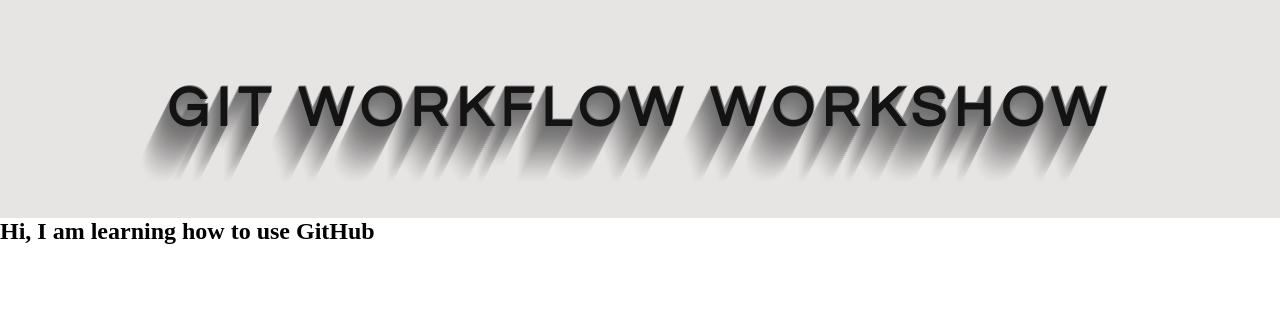
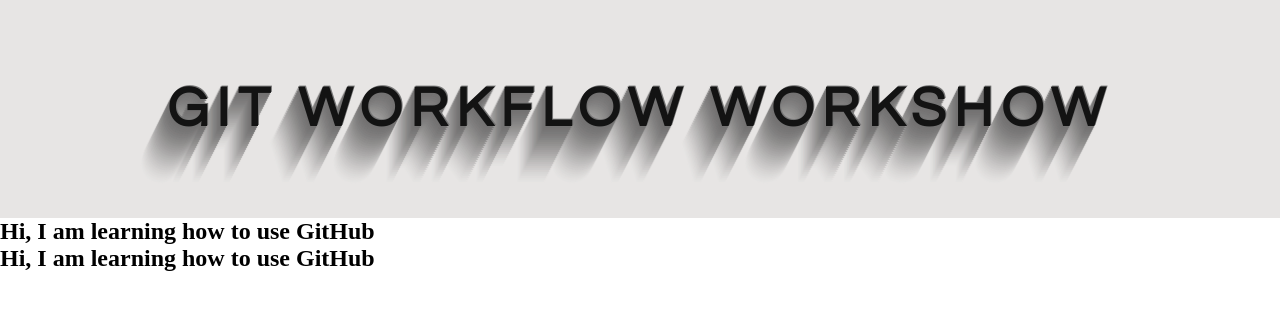
Before and after one commit to FACG6/Ameen-Israa, a plain HTML site: page index.html in a window 1280 px wide. Drawn offline with Linux system fonts and the light colour scheme.

Commit message:
added another h2
Relates #6

```diff
--- a/index.html
+++ b/index.html
@@ -12,6 +12,8 @@
 
     <h1 class="page-heading">GIT WORKFLOW WORKSHOW</h1>
     <h2>Hi, I am learning how to use GitHub</h2>
+    <h2>Hi, I am learning how to use GitHub</h2>
+
 </body>
 
 </html>
```
